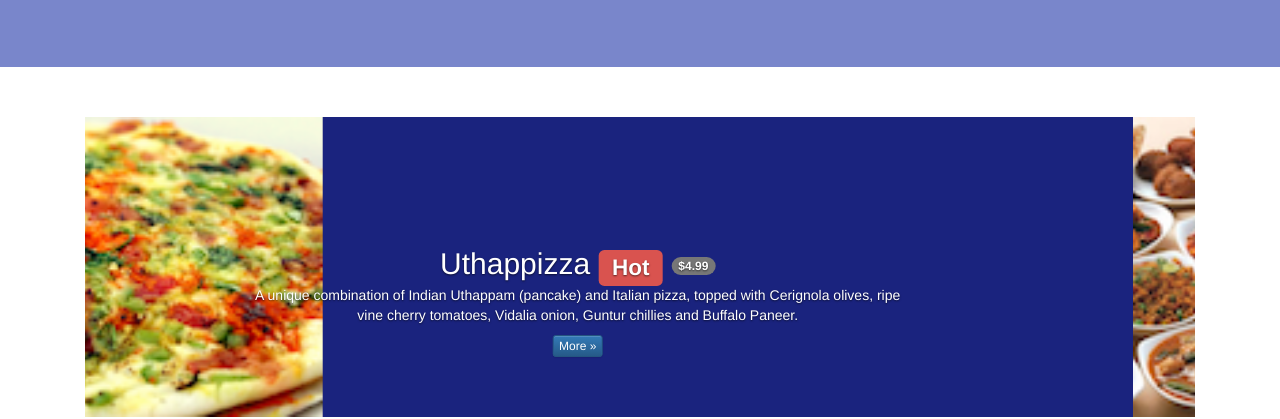
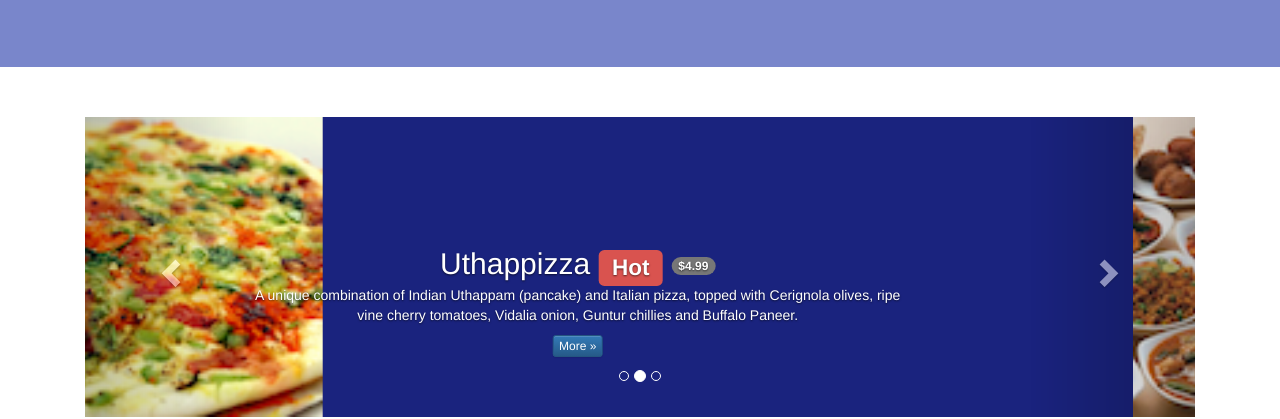
Before and after one commit to minhdao/conFusion, a plain HTML site: page index.html in a window 1280 px wide. Shown: the part 392-811 px from the top of the page. Drawn offline with nearby package versions, Linux system fonts and the light colour scheme.

Commit message:
add controls for carousel

```diff
--- a/index.html
+++ b/index.html
@@ -137,6 +137,12 @@
         <div class="row row-content">
             <div class="col-xs-12">
                 <div id="mycarousel" class="carousel slide" data-ride="carousel">
+                    <!-- Carousel control: indicators -->
+                    <ol class="carousel-indicators">
+                        <li data-target="#mycarousel" data-slide-to="0" class="active"></li>
+                        <li data-target="#mycarousel" data-slide-to="1"></li>
+                        <li data-target="#mycarousel" data-slide-to="2"></li>
+                    </ol>
                     <div class="carousel-inner">
                         <div class="item active">
                             <img src="img/uthappizza.png" alt="Uthappizza"/>
@@ -164,6 +170,15 @@
                             </div>
                         </div>
                     </div>
+                    <!-- Carousel controls: left and right -->
+                    <a class="left carousel-control" href="#mycarousel" role="button" data-slide="prev">
+                        <span class="glyphicon glyphicon-chevron-left" aria-hidden="true"></span>
+                        <span class="sr-only">Previous</span>
+                    </a>
+                    <a class="right carousel-control" href="#mycarousel" role="button" data-slide="next">
+                        <span class="glyphicon glyphicon-chevron-right" aria-hidden="true"></span>
+                        <span class="sr-only">Next</span>
+                    </a>
                 </div>
             </div>
         </div>
```
